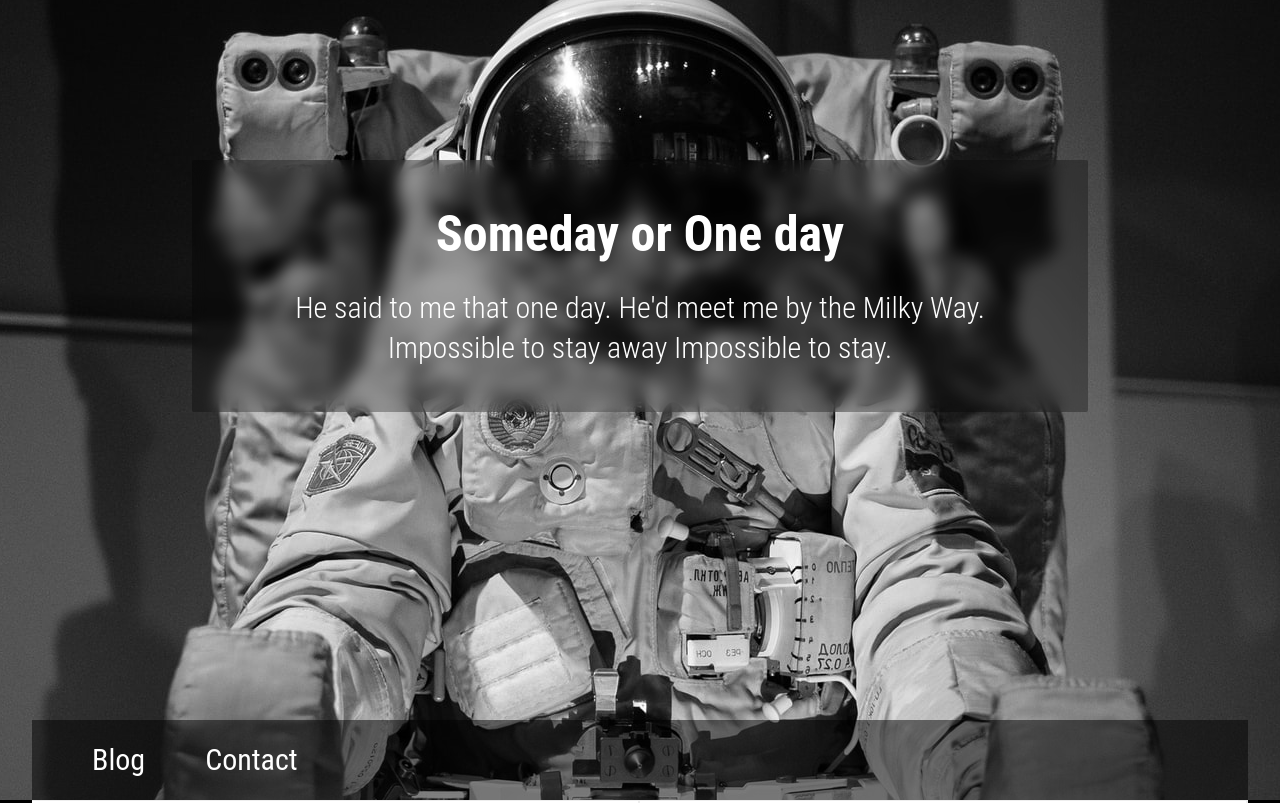
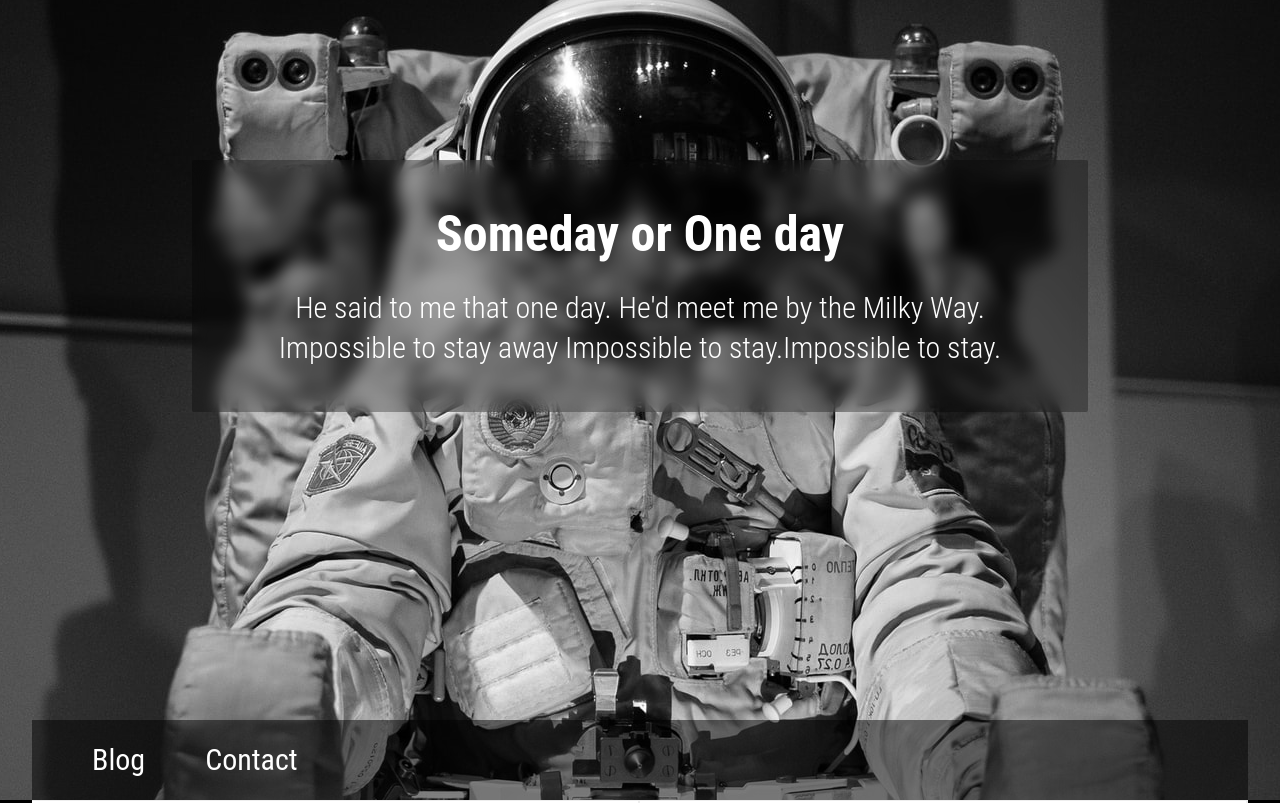
Before and after one commit to chickenclaw13/SomedayOrOneDay, a plain HTML site: page index.html in a window 1280 px wide. Shown: the top 803 px of the page. Drawn offline with nearby package versions, Linux system fonts and the light colour scheme.

Commit message:
加一行字

```diff
--- a/index.html
+++ b/index.html
@@ -21,7 +21,7 @@
         </h1>
         <p>
           He said to me that one day. He'd meet me by the Milky Way. Impossible
-          to stay away Impossible to stay.
+          to stay away Impossible to stay.Impossible to stay.
         </p>
       </div>
       <div class="bg fixed" style="transform:none;"></div>
```
